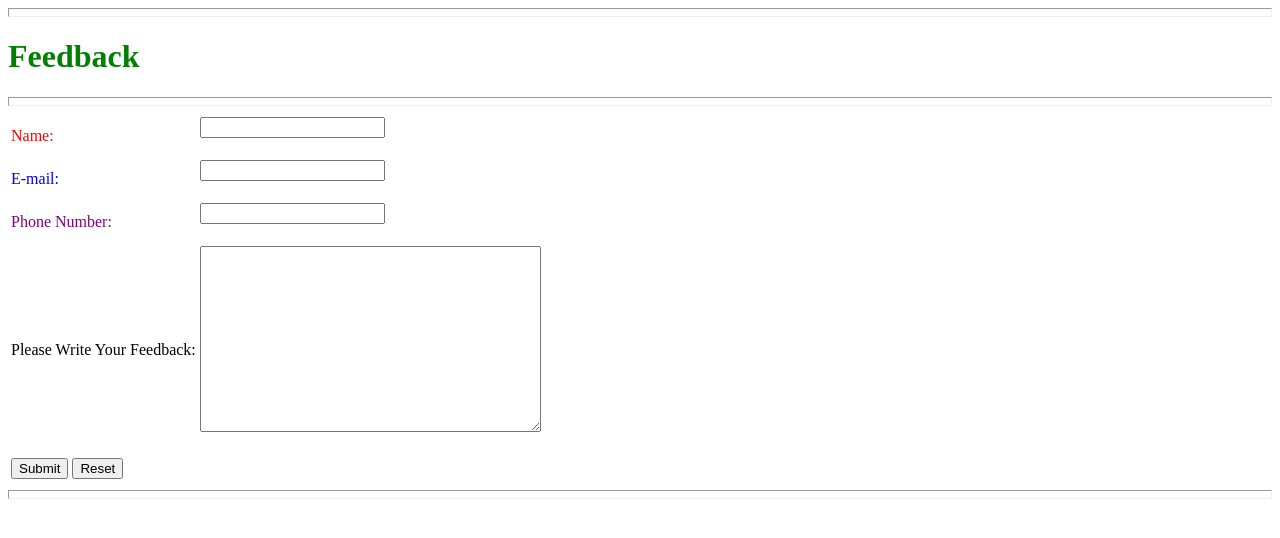
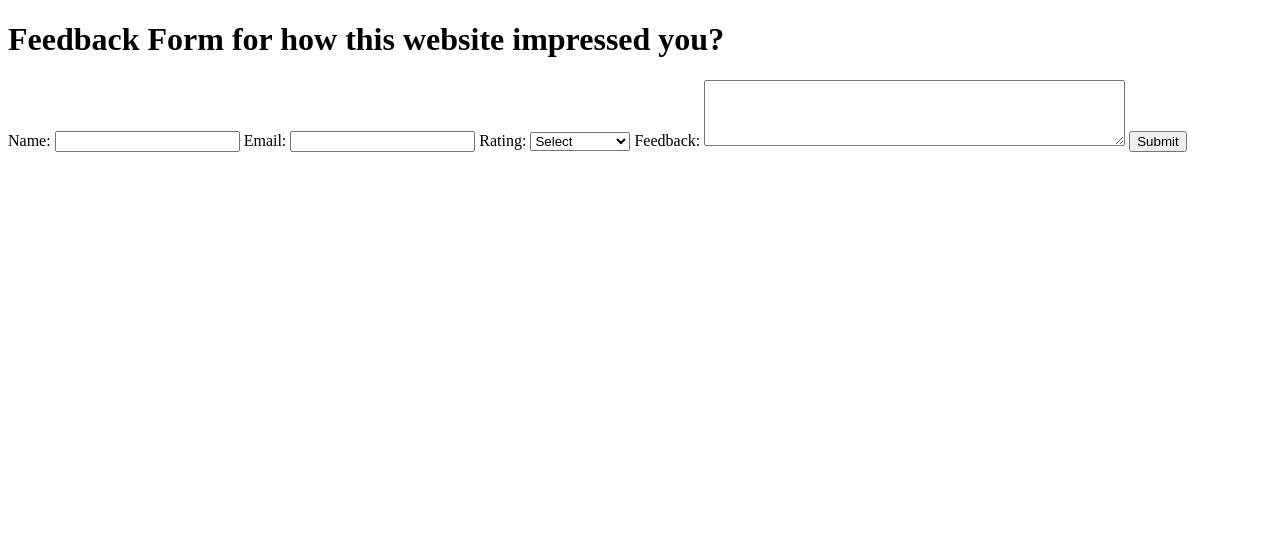
Before and after one commit to ASHERNAL/myresumeAsh, a plain HTML site: page feedback2.html in a window 1280 px wide. Drawn offline with Linux system fonts and the light colour scheme.

Commit message:
feedback2.html

```diff
--- a/feedback2.html
+++ b/feedback2.html
@@ -3,38 +3,32 @@
 <head>
     <meta charset="UTF-8">
     <meta name="viewport" content="width=device-width, initial-scale=1.0">
-    <title>Feedback</title>
+    <title>Feedback Form</title>
+    <link rel="stylesheet" href="style2.css">
 </head>
 <body>
-    <hr size="9">
-    <h1 style="color: green ">Feedback</h1>
-    <form action="" style="background-color: white">
-    <hr size="9">
-    <table>
-        <tr>
-            <td style="color: red;"><label for="name">Name:</label></td>
-            <td><input type="ntext" id="name" name="name" value=""><br><br></td>
-        </tr>
-        <tr>
-            <td style="color: blue;"><label for="email">E-mail:</label></td>
-            <td><input type="etext" id="email" name="email" value=""><br><br></td>
-        </tr>
-        <tr>
-            <td style="color: purple" ><label for="pnum">Phone Number:</label></td>
-            <td><input type="phone number" name="pnum"><br><br></td>
-        </tr>
-        <tr>
-            <td><label for="feed"> Please Write Your Feedback:</label></td>
-            <td><textarea name="txfeedback" id="" cols="40" rows="12"></textarea><br><br></td>
-        </tr>
-        <tr>
-            <td style="color: brown;"><input type="submit">
-                  <input type="reset"></td>
-            <td></td>
-        </tr>
+    <h1>Feedback Form for how this website impressed you? </h1>
+    <form action="/submit_feedback" method="post">
+        <label for="name">Name:</label>
+        <input type="text" id="name" name="name" required>
 
-    </table>
-</form>
-<hr size="9">
+        <label for="email">Email:</label>
+        <input type="email" id="email" name="email" required>
+
+        <label for="rating">Rating:</label>
+        <select id="rating" name="rating" required>
+            <option value="">Select</option>
+            <option value="5">5 - Excellent</option>
+            <option value="4">4 - Good</option>
+            <option value="3">3 - Average</option>
+            <option value="2">2 - Poor</option>
+            <option value="1">1 - Very Poor</option>
+        </select>
+
+        <label for="feedback">Feedback:</label>
+        <textarea id="feedback" name="feedback" rows="4" cols="50" required></textarea>
+
+        <button type="submit">Submit</button>
+    </form>
 </body>
 </html>
```
